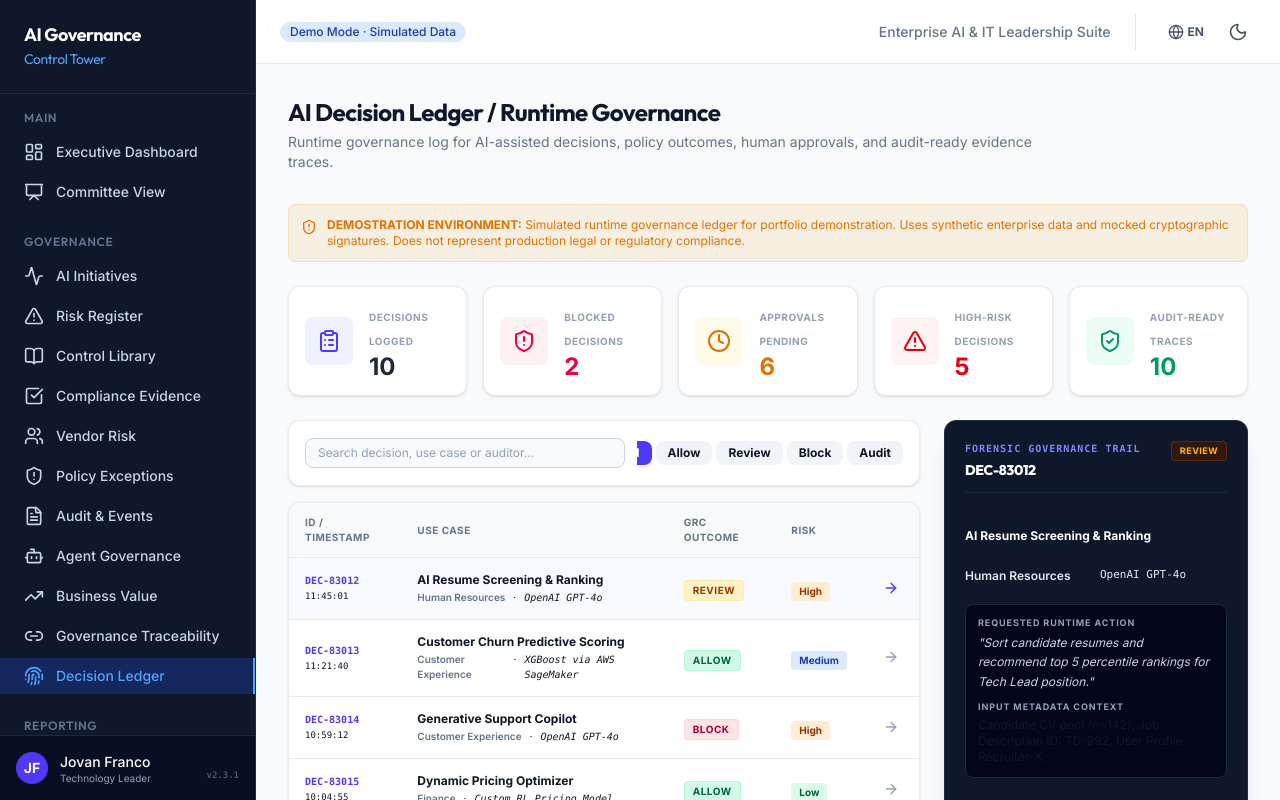
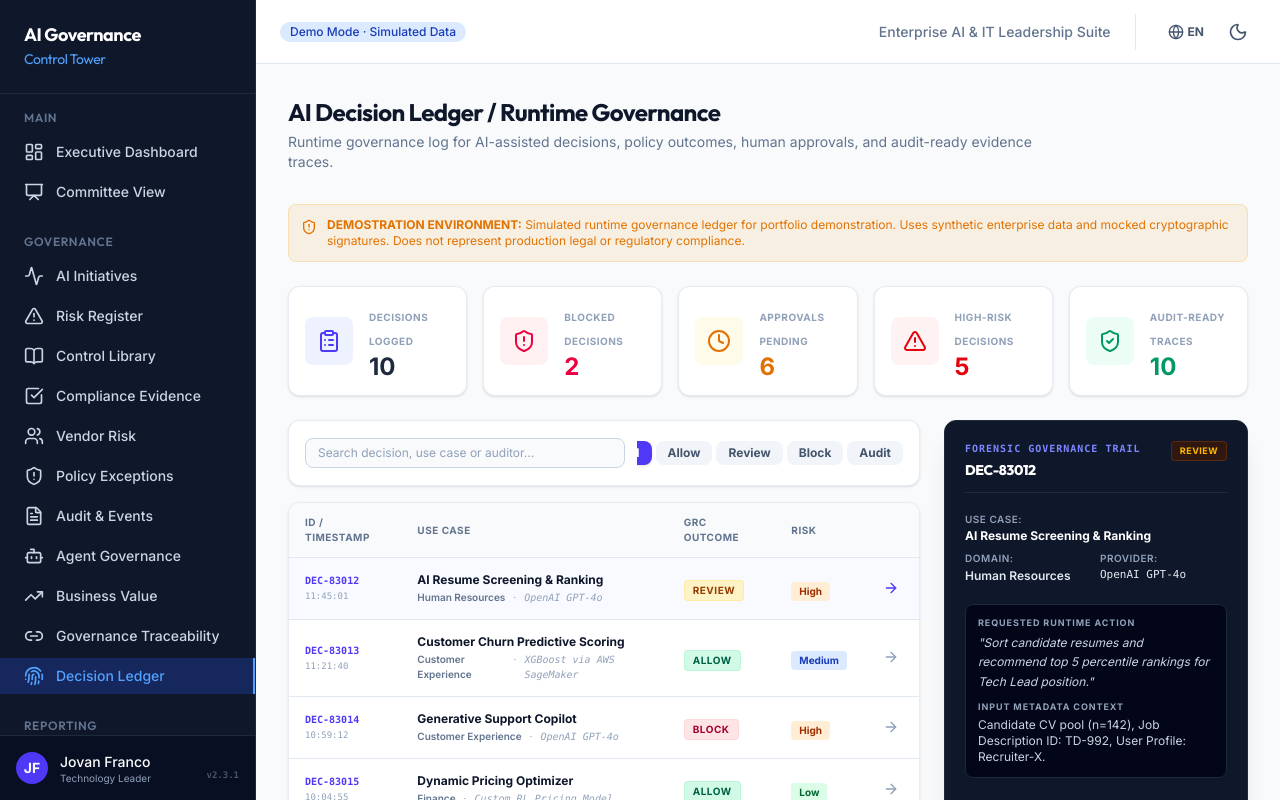
Before and after one commit to jovfranco-tech/ai-governance-control-tower, a React (Vite) app: page /decision-ledger in a window 1280 px wide. Built offline with nearby package versions, Linux system fonts and the light colour scheme; no server answers.

Commit message:
design: visual consistency retrofit and visual standard alignment

```diff
--- a/src/components/ui/KpiCard.tsx
+++ b/src/components/ui/KpiCard.tsx
@@ -42,7 +42,7 @@ export const KpiCard: React.FC<KpiCardProps> = ({ title, value, subtitle, icon:
           )}
         </div>
         {subtitle && (
-          <p className="text-xs text-slate-500 mt-1">{subtitle}</p>
+          <p className="text-xs text-slate-500 dark:text-slate-400 mt-1">{subtitle}</p>
         )}
       </div>
     </div>
--- a/src/components/ui/PageHeader.tsx
+++ b/src/components/ui/PageHeader.tsx
@@ -10,8 +10,8 @@ export const PageHeader: React.FC<PageHeaderProps> = ({ title, subtitle, action
   return (
     <div className="mb-8 flex flex-col sm:flex-row sm:items-center sm:justify-between">
       <div>
-        <h1 className="text-2xl font-bold text-slate-900">{title}</h1>
-        <p className="mt-1 text-sm text-slate-500 max-w-3xl">{subtitle}</p>
+        <h1 className="text-2xl font-bold text-slate-900 dark:text-white">{title}</h1>
+        <p className="mt-1 text-sm text-slate-500 dark:text-slate-400 max-w-3xl">{subtitle}</p>
       </div>
       {action && (
         <div className="mt-4 sm:mt-0">
--- a/src/pages/AboutProject.tsx
+++ b/src/pages/AboutProject.tsx
@@ -62,7 +62,7 @@ const AboutProject = () => {
         </div>
         <h2 className="text-xl font-bold mb-6 flex items-center gap-2.5 relative z-10">
           <ShieldCheck className="h-6 w-6 text-indigo-400" />
-          {tLocal("Arquitectura Tecnológica y Madurez Empresarial (v2.3.0)", "Tech Stack & Enterprise Maturity Model (v2.3.0)")}
+          {tLocal("Arquitectura Tecnológica y Madurez Empresarial (v2.3.1)", "Tech Stack & Enterprise Maturity Model (v2.3.1)")}
         </h2>
 
         <div className="grid grid-cols-1 md:grid-cols-2 gap-8 relative z-10">
--- a/src/pages/DecisionLedger.tsx
+++ b/src/pages/DecisionLedger.tsx
@@ -164,7 +164,7 @@ const DecisionLedger = () => {
                   className={`px-3 py-1 rounded-lg text-xs font-bold transition-all cursor-pointer ${
                     filterOutcome === outcome
                       ? 'bg-indigo-600 text-white shadow-sm'
-                      : 'bg-slate-100 text-slate-650 hover:bg-slate-200 dark:bg-slate-800 dark:text-slate-300 dark:hover:bg-slate-700'
+                      : 'bg-slate-100 text-slate-600 hover:bg-slate-200 dark:bg-slate-800 dark:text-slate-300 dark:hover:bg-slate-700'
                   }`}
                 >
                   {outcome === 'All' ? tLocal("Todos", "All") : outcome}
@@ -210,7 +210,7 @@ const DecisionLedger = () => {
                             <div className="text-[10px] font-bold text-indigo-600 dark:text-indigo-400 font-mono">
                               {dec.id}
                             </div>
-                            <div className="text-[9px] text-slate-450 dark:text-slate-500 font-mono mt-0.5">
+                            <div className="text-[9px] text-slate-400 dark:text-slate-500 font-mono mt-0.5">
                               {new Date(dec.timestamp).toLocaleString(lang === 'es' ? 'es-MX' : 'en-US', {
                                 hour: '2-digit', minute: '2-digit', second: '2-digit', hour12: false
                               })}
@@ -220,7 +220,7 @@ const DecisionLedger = () => {
                             <div className="text-xs font-bold text-slate-900 dark:text-slate-100">
                               {dec.useCase}
                             </div>
-                            <div className="text-[10px] text-slate-450 mt-0.5 flex gap-2">
+                            <div className="text-[10px] text-slate-400 mt-0.5 flex gap-2">
                               <span className="font-semibold text-slate-500">{dec.domain}</span>
                               <span>·</span>
                               <span className="italic font-mono">{dec.modelProvider}</span>
@@ -264,7 +264,7 @@ const DecisionLedger = () => {
                     })
                   ) : (
                     <tr>
-                      <td colSpan={5} className="px-4 py-10 text-center text-xs text-slate-450 dark:text-slate-500">
+                      <td colSpan={5} className="px-4 py-10 text-center text-xs text-slate-400 dark:text-slate-500 font-medium">
                         {tLocal("No se encontraron registros de decisiones.", "No decision logs matched your filter.")}
                       </td>
                     </tr>
@@ -303,16 +303,16 @@ const DecisionLedger = () => {
             {/* General context */}
             <div className="space-y-2 text-xs">
               <div>
-                <span className="text-slate-450 font-semibold text-[10px] uppercase block tracking-wider">{tLocal("Caso de Uso:", "Use Case:")}</span>
+                <span className="text-slate-400 font-semibold text-[10px] uppercase block tracking-wider">{tLocal("Caso de Uso:", "Use Case:")}</span>
                 <p className="font-bold text-white mt-0.5">{selectedDecision.useCase}</p>
               </div>
               <div className="grid grid-cols-2 gap-2">
                 <div>
-                  <span className="text-slate-450 font-semibold text-[10px] uppercase block tracking-wider">{tLocal("Dominio:", "Domain:")}</span>
+                  <span className="text-slate-400 font-semibold text-[10px] uppercase block tracking-wider">{tLocal("Dominio:", "Domain:")}</span>
                   <p className="font-semibold text-slate-200 mt-0.5">{selectedDecision.domain}</p>
                 </div>
                 <div>
-                  <span className="text-slate-450 font-semibold text-[10px] uppercase block tracking-wider">{tLocal("Proveedor:", "Provider:")}</span>
+                  <span className="text-slate-400 font-semibold text-[10px] uppercase block tracking-wider">{tLocal("Proveedor:", "Provider:")}</span>
                   <p className="font-mono text-slate-200 mt-0.5 text-[11px]">{selectedDecision.modelProvider}</p>
                 </div>
               </div>
@@ -326,7 +326,7 @@ const DecisionLedger = () => {
               </div>
               <div>
                 <span className="text-slate-400 font-bold text-[9px] uppercase tracking-widest block">{tLocal("RESUMEN DE DATOS ENTRADA", "INPUT METADATA CONTEXT")}</span>
-                <p className="text-slate-350 mt-1">{selectedDecision.inputSummary}</p>
+                <p className="text-slate-300 mt-1">{selectedDecision.inputSummary}</p>
               </div>
             </div>
 
@@ -375,7 +375,7 @@ const DecisionLedger = () => {
             {/* Cryptographic Simulated Signature */}
             <div className="pt-3 border-t border-slate-800 space-y-2 text-xs">
               <div className="flex justify-between items-center">
-                <span className="text-[10px] text-slate-450 uppercase font-bold flex items-center gap-1">
+                <span className="text-[10px] text-slate-400 uppercase font-bold flex items-center gap-1">
                   <Key className="w-3.5 h-3.5 text-indigo-400 shrink-0" />
                   {tLocal("Firma de Integridad Inmutable", "Immutable Integrity Signature")}
                 </span>
--- a/src/pages/ExecutiveDashboard.tsx
+++ b/src/pages/ExecutiveDashboard.tsx
@@ -188,7 +188,7 @@ const ExecutiveDashboard = () => {
                 <span className="text-slate-700 dark:text-slate-300">{t('dashboard.charts.evidences')}</span>
                 <span className="font-medium">{auditReadiness}%</span>
               </div>
-              <div className="w-full bg-slate-200 rounded-full h-2">
+              <div className="w-full bg-slate-200 dark:bg-slate-800 rounded-full h-2">
                 <div className="bg-blue-600 h-2 rounded-full" style={{ width: `${auditReadiness}%` }}></div>
               </div>
             </div>
@@ -197,7 +197,7 @@ const ExecutiveDashboard = () => {
                 <span className="text-slate-700 dark:text-slate-300">{t('dashboard.charts.controls')}</span>
                 <span className="font-medium">75%</span>
               </div>
-              <div className="w-full bg-slate-200 rounded-full h-2">
+              <div className="w-full bg-slate-200 dark:bg-slate-800 rounded-full h-2">
                 <div className="bg-green-500 h-2 rounded-full" style={{ width: '75%' }}></div>
               </div>
             </div>
@@ -206,7 +206,7 @@ const ExecutiveDashboard = () => {
                 <span className="text-slate-700 dark:text-slate-300">{t('dashboard.charts.vendors')}</span>
                 <span className="font-medium">66%</span>
               </div>
-              <div className="w-full bg-slate-200 rounded-full h-2">
+              <div className="w-full bg-slate-200 dark:bg-slate-800 rounded-full h-2">
                 <div className="bg-yellow-500 h-2 rounded-full" style={{ width: '66%' }}></div>
               </div>
             </div>
--- a/src/pages/UseCaseRegistry.tsx
+++ b/src/pages/UseCaseRegistry.tsx
@@ -756,7 +756,7 @@ const UseCaseRegistry = () => {
                           {aiRiskAssessmentResult.next_actions && aiRiskAssessmentResult.next_actions.length > 0 && (
                             <div className="pt-2">
                               <span className="text-slate-400 font-bold block mb-1.5">{tLocal("Acciones Siguientes Recomendadas:", "Recommended Next Actions:")}</span>
-                              <ul className="space-y-1.5 list-disc pl-4 text-slate-350">
+                              <ul className="space-y-1.5 list-disc pl-4 text-slate-300">
                                 {aiRiskAssessmentResult.next_actions.map((act, i) => <li key={i}>{act}</li>)}
                               </ul>
                             </div>
```
Also changed, not shown: 1 other file (tests, documents, lock files or other folders).
